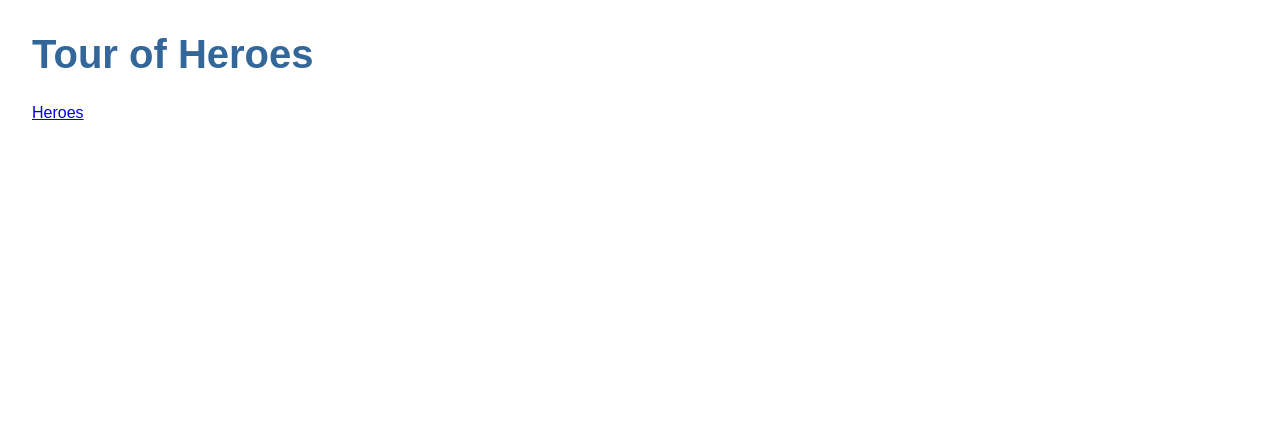
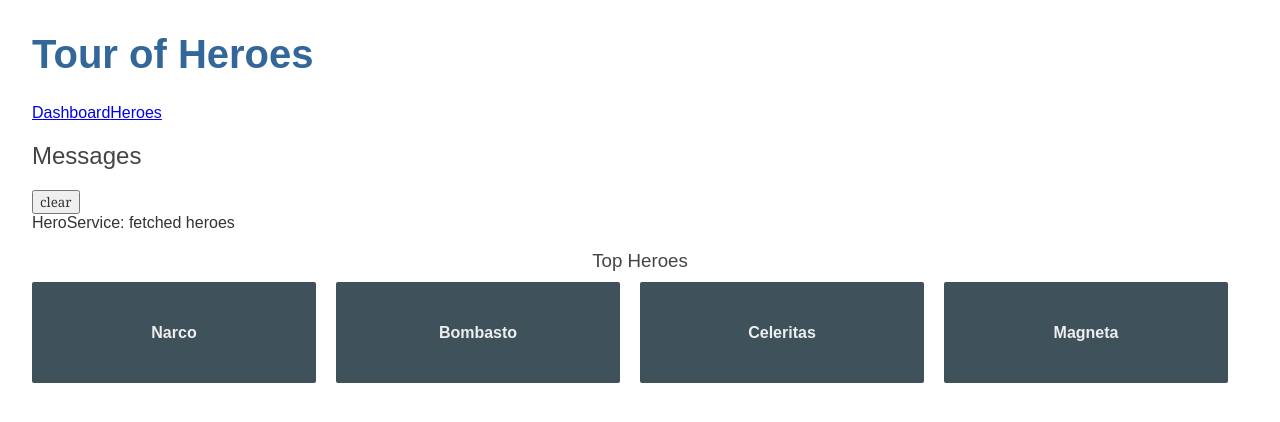
Before and after one commit to art79/angular-hero-tour-79, an Angular app: page /dashboard in a window 1280 px wide. Before the commit this address led to /. Shown: the top 422 px of the page. Built offline with nearby package versions, Linux system fonts and the light colour scheme.

Commit message:
Generated Dashboard component integrated route and component to app

```diff
--- a/src/app/app.component.html
+++ b/src/app/app.component.html
@@ -7,6 +7,7 @@
 Click the link. The address bar updates to /heroes and the list of heroes appears.
  -->
 <nav>
+  <a routerLink="/dashboard">Dashboard</a>
   <a routerLink="/heroes">Heroes</a>
 </nav>
 <app-messages></app-messages>
--- a/src/app/dashboard/dashboard.component.css
+++ b/src/app/dashboard/dashboard.component.css
@@ -0,0 +1,63 @@
+/* DashboardComponent's private CSS styles */
+[class*='col-'] {
+  float: left;
+  padding-right: 20px;
+  padding-bottom: 20px;
+}
+[class*='col-']:last-of-type {
+  padding-right: 0;
+}
+a {
+  text-decoration: none;
+}
+*, *:after, *:before {
+  -webkit-box-sizing: border-box;
+  -moz-box-sizing: border-box;
+  box-sizing: border-box;
+}
+h3 {
+  text-align: center;
+  margin-bottom: 0;
+}
+h4 {
+  position: relative;
+}
+.grid {
+  margin: 0;
+}
+.col-1-4 {
+  width: 25%;
+}
+.module {
+  padding: 20px;
+  text-align: center;
+  color: #eee;
+  max-height: 120px;
+  min-width: 120px;
+  background-color: #3f525c;
+  border-radius: 2px;
+}
+.module:hover {
+  background-color: #eee;
+  cursor: pointer;
+  color: #607d8b;
+}
+.grid-pad {
+  padding: 10px 0;
+}
+.grid-pad > [class*='col-']:last-of-type {
+  padding-right: 20px;
+}
+@media (max-width: 600px) {
+  .module {
+    font-size: 10px;
+    max-height: 75px; }
+}
+@media (max-width: 1024px) {
+  .grid {
+    margin: 0;
+  }
+  .module {
+    min-width: 60px;
+  }
+}
--- a/src/app/dashboard/dashboard.component.html
+++ b/src/app/dashboard/dashboard.component.html
@@ -1 +1,8 @@
-<p>dashboard works!</p>
+<h3>Top Heroes</h3>
+<div class="grid grid-pad">
+  <a *ngFor="let hero of heroes" class="col-1-4">
+    <div class="module hero">
+      <h4>{{hero.name}}</h4>
+    </div>
+  </a>
+</div>
--- a/src/app/dashboard/dashboard.component.ts
+++ b/src/app/dashboard/dashboard.component.ts
@@ -1,15 +1,24 @@
 import { Component, OnInit } from '@angular/core';
+import { Hero } from '../hero';
+import { HeroService } from '../hero.service';
 
 @Component({
   selector: 'app-dashboard',
   templateUrl: './dashboard.component.html',
-  styleUrls: ['./dashboard.component.css']
+  styleUrls: [ './dashboard.component.css' ]
 })
 export class DashboardComponent implements OnInit {
+  heroes: Hero[] = [];
 
-  constructor() { }
+  constructor(private heroService: HeroService) { }
 
-  ngOnInit(): void {
+  ngOnInit() {
+    this.getHeroes();
   }
 
+  getHeroes(): void {
+    this.heroService.getHeroes()
+      .subscribe(heroes => this.heroes = heroes.slice(1, 5));
+      // This getHeroes() returns the sliced list of heroes at positions 1 and 5, returning only four of the Top Heroes (2nd, 3rd, 4th, and 5th).
+  }
 }
```
Also changed, not shown: src/app/app-routing.module.ts (+11 -1 lines).
